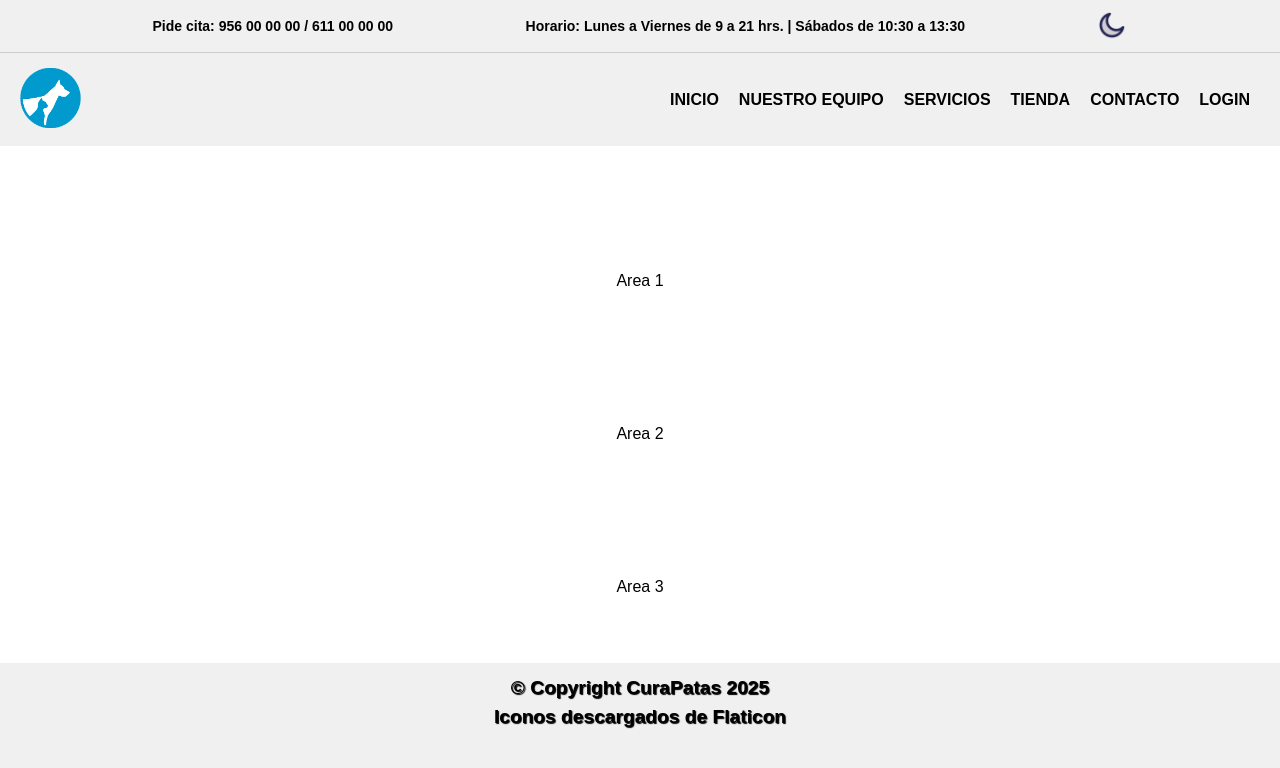
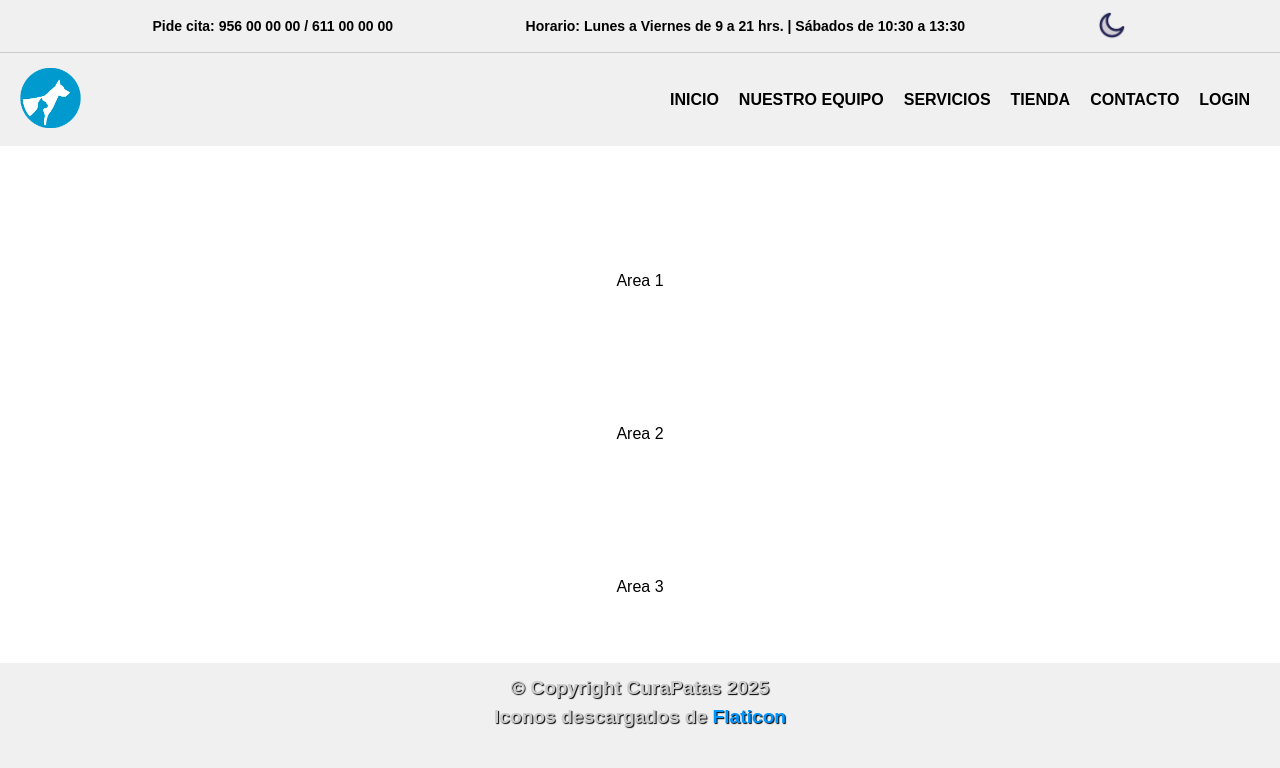
Before and after one commit to rekznoz/CuraPatas, a React (Vite) app: page / in a window 1280 px wide. Shown: the top 768 px of the page. Built offline with nearby package versions, Linux system fonts and the light colour scheme.

Commit message:
Update variables.css

```diff
--- a/src/css/variables.css
+++ b/src/css/variables.css
@@ -1,9 +1,14 @@
 :root{
 
+    /* Colores */
     --fondo-principal: #f0f0f0;
-    --color-texto-principal: #000;
+    --color-texto-principal: #00000;
     --color-texto-principal-politicas: #777777;
     --color-texto-principal-registro: #777777;
+
+    /* Footer */
+    --color-footer-texto: #CCCCCC;
+    --color-footer-enlaces: #0096ff;
 
     /* Tamaños */
     --xl: 22px;
@@ -24,8 +29,8 @@
 }
 
 .modo-oscuro{
-    --fondo-principal: #333;
-    --color-texto-principal: #fff;
+    --fondo-principal: #333333;
+    --color-texto-principal: #ffffff;
     --color-texto-principal-politicas: #cccccc;
     --color-texto-principal-registro: #cccccc;
 }
```
